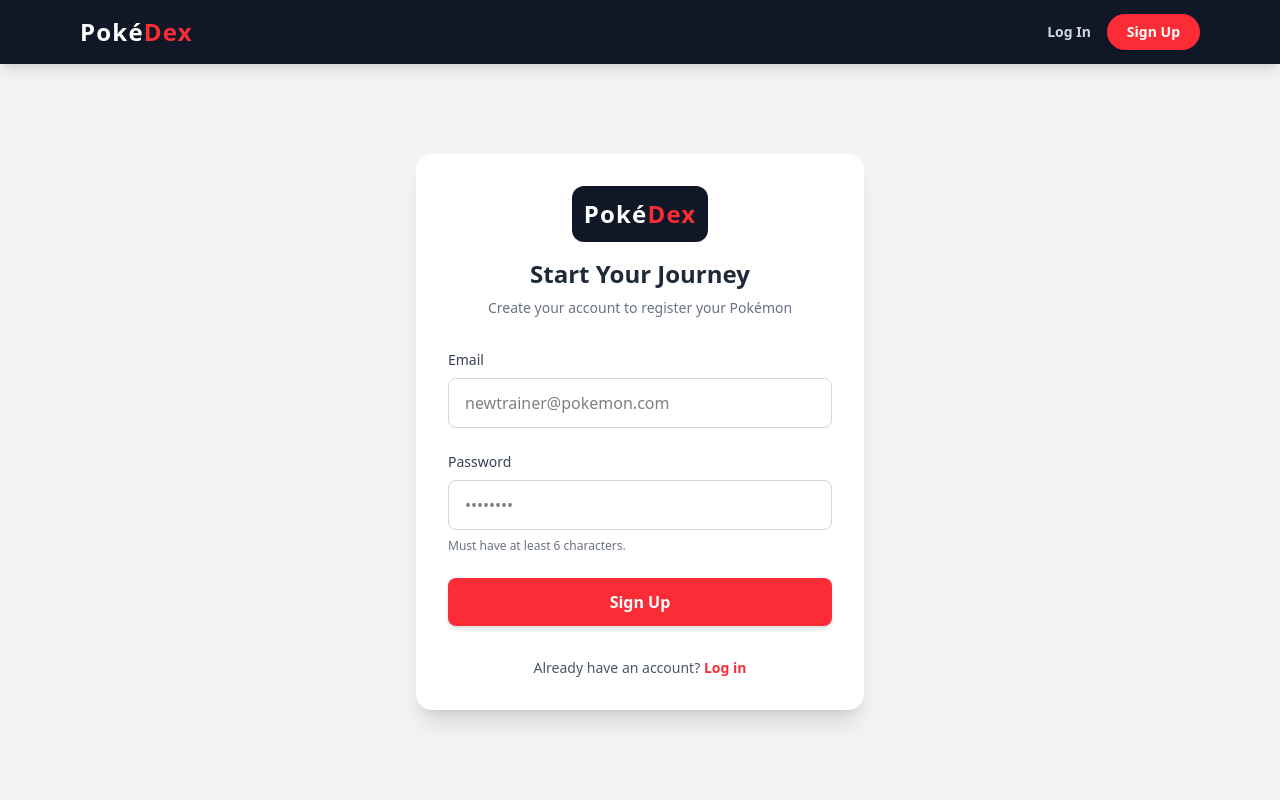
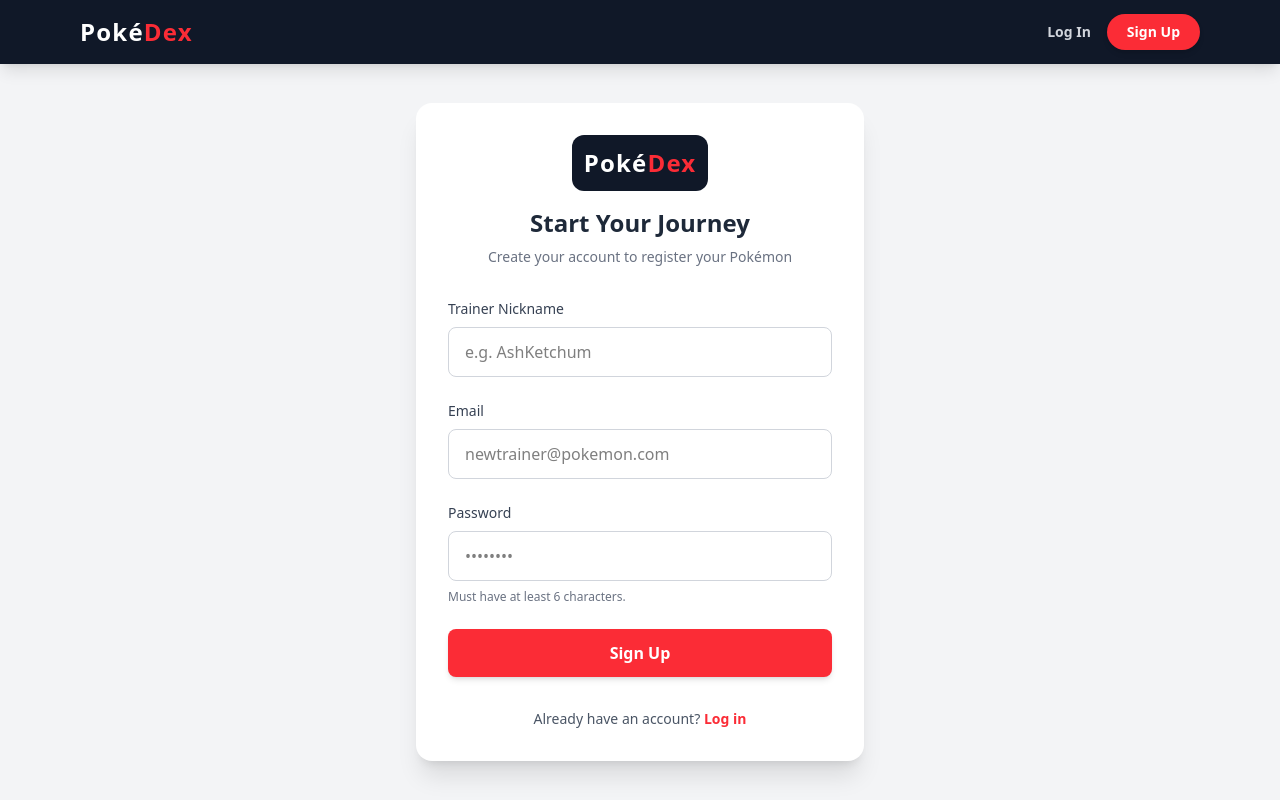
Before and after one commit to ianfranfn/pokemon-project, a Next.js app in the folder frontend/: page /register in a window 1280 px wide. Built offline with nearby package versions, Linux system fonts and the light colour scheme.

Commit message:
feat: implement registration and login with nickname, link database and fix network bug in Restate

```diff
--- a/frontend/src/app/login/page.js
+++ b/frontend/src/app/login/page.js
@@ -8,12 +8,12 @@
 
 export default function LoginPage() {
   const router = useRouter();
-  const [email, setEmail] = useState('');
+  const [identifier, setIdentifier] = useState('');
   const [password, setPassword] = useState('');
   const [error, setError] = useState('');
   const [isLoading, setIsLoading] = useState(false);
 
-  const handleEmailChange = (e) => setEmail(e.target.value);
+  const handleIdentifierChange = (e) => setIdentifier(e.target.value);
   const handlePasswordChange = (e) => setPassword(e.target.value);
 
   const handleSubmit = async (e) => {
@@ -22,7 +22,7 @@
     setIsLoading(true);
 
     try {
-      await login(email, password);
+      await login(identifier, password);
       router.push('/');
     } catch (err) {
       setError(err.message || 'Error logging in');
@@ -53,14 +53,14 @@
         <form className="space-y-6" onSubmit={handleSubmit}>
           <div>
             <label className="block text-sm font-medium text-gray-700 mb-2" htmlFor="email">
-              Email
+              Email or Nickname
             </label>
             <input
-              id="email"
-              type="email"
-              value={email}
-              onChange={handleEmailChange}
-              placeholder="trainer@pokemon.com"
+              id="identifier"
+              type="text"
+              value={identifier}
+              onChange={handleIdentifierChange}
+              placeholder="trainer@pokemon.com or your nickname"
               className="w-full px-4 py-3 rounded-lg border border-gray-300 focus:ring-2 focus:ring-red-500 focus:border-red-500 transition-colors outline-none"
               required
             />
--- a/frontend/src/app/register/page.js
+++ b/frontend/src/app/register/page.js
@@ -10,11 +10,13 @@
   const router = useRouter();
   const [email, setEmail] = useState('');
   const [password, setPassword] = useState('');
+  const [nickname, setNickname] = useState('');
   const [error, setError] = useState('');
   const [isLoading, setIsLoading] = useState(false);
 
   const handleEmailChange = (e) => setEmail(e.target.value);
   const handlePasswordChange = (e) => setPassword(e.target.value);
+  const handleNicknameChange = (e) => setNickname(e.target.value);
 
   const handleSubmit = async (e) => {
     e.preventDefault();
@@ -22,7 +24,7 @@
     setIsLoading(true);
 
     try {
-      await register(email, password);
+      await register(email, password, nickname);
       router.push('/login');
     } catch (err) {
       setError(err.message || 'Error creating account');
@@ -49,6 +51,24 @@
         )}
 
         <form className="space-y-6" onSubmit={handleSubmit}>
+
+          <div>
+            <label className="block text-sm font-medium text-gray-700 mb-2" htmlFor="nickname">
+              Trainer Nickname
+            </label>
+            <input
+              id="nickname"
+              type="text"
+              value={nickname}
+              onChange={handleNicknameChange}
+              placeholder="e.g. AshKetchum"
+              minLength={3}
+              maxLength={20}
+              className="w-full px-4 py-3 rounded-lg border border-gray-300 focus:ring-2 focus:ring-red-500 focus:border-red-500 transition-colors outline-none"
+              required
+            />
+          </div>
+
           <div>
             <label className="block text-sm font-medium text-gray-700 mb-2" htmlFor="email">
               Email
--- a/frontend/src/services/authService.js
+++ b/frontend/src/services/authService.js
@@ -1,12 +1,13 @@
-const API_URL = 'http://3.138.156.109';
+const API_URL = 'http://localhost:4000';
 
-export const register = async (email, password) => {
+export const register = async (email, password, nickname) => {
   const response = await fetch(`${API_URL}/register`, {
     method: 'POST',
     headers: {
       'Content-Type': 'application/json',
     },
-    body: JSON.stringify({ email, password }),
+
+    body: JSON.stringify({ email, password, nickname }),
   });
 
   const data = await response.json();
@@ -18,13 +19,13 @@
   return data;
 };
 
-export const login = async (email, password) => {
+export const login = async (identifier, password) => {
   const response = await fetch(`${API_URL}/login`, {
     method: 'POST',
     headers: {
       'Content-Type': 'application/json',
     },
-    body: JSON.stringify({ email, password }),
+    body: JSON.stringify({ identifier, password }),
   });
 
   const data = await response.json();
```
